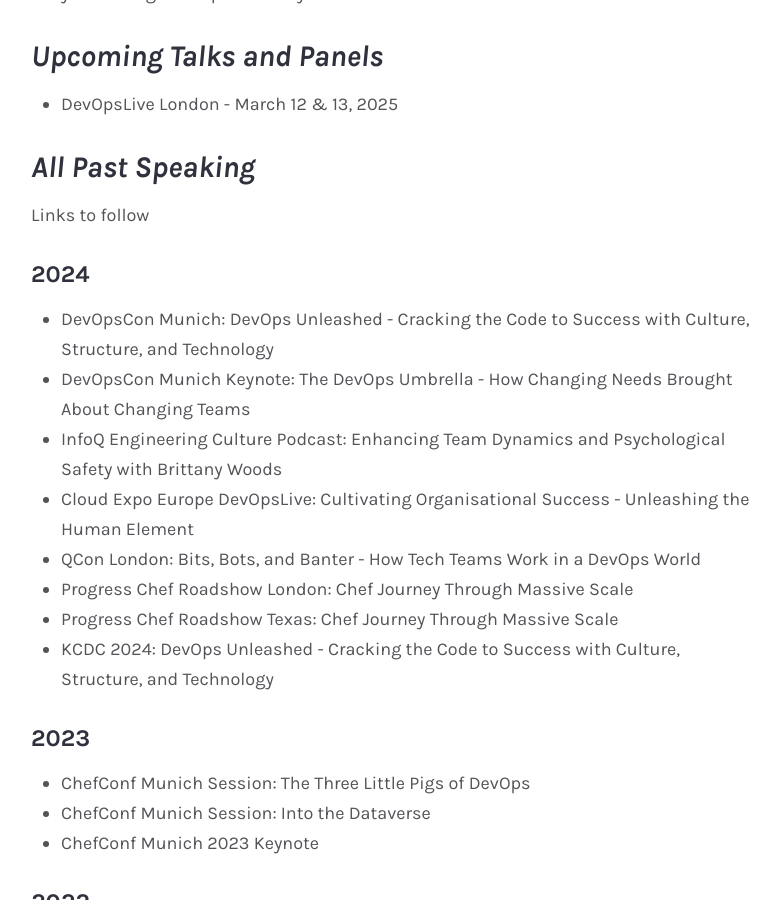
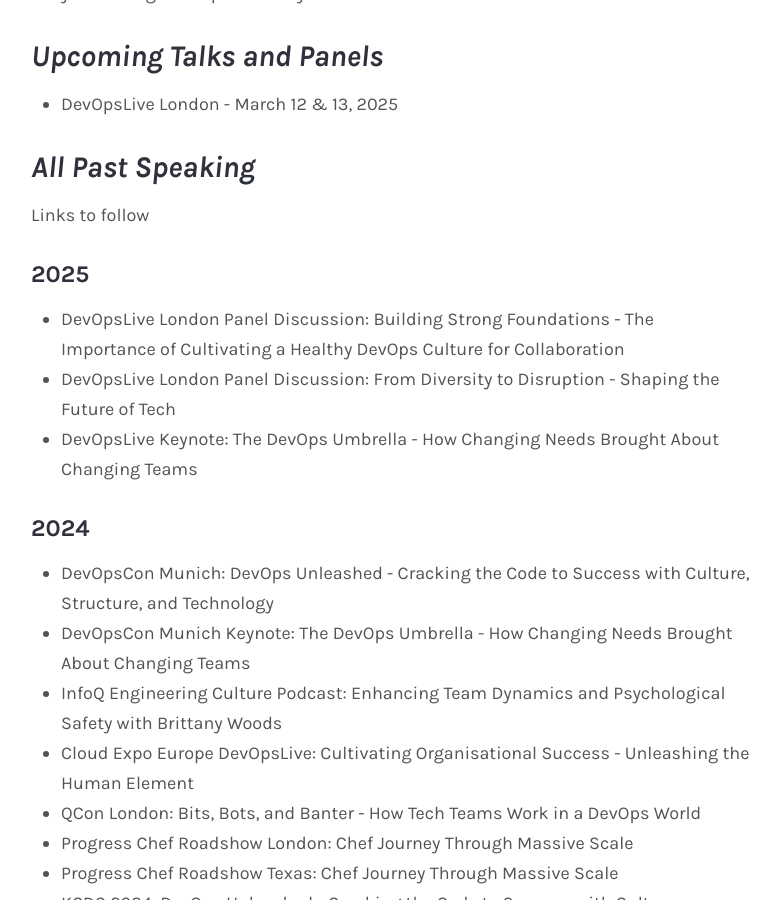
Before and after one commit to bnwoods/bnwoods.github.io, a Jekyll site: the page built from speaking.md, in a window 1280 px wide and 900 px high, scrolled down 1161 px. Shown: the whole window, without its empty margins (249-1029 px from the left). Built offline with Jekyll 4.4.1, drawn with Linux system fonts in a browser that asks for light colours; some web fonts are replaced; comment, search, counter and statistics services are not loaded.

Commit message:
Add devopslive 2025 session and panel details

```diff
--- a/speaking.md
+++ b/speaking.md
@@ -13,6 +13,12 @@
 ### _All Past Speaking_
 
 Links to follow
+
+#### 2025
+- DevOpsLive London Panel Discussion: Building Strong Foundations - The Importance of Cultivating a Healthy DevOps Culture for Collaboration
+- DevOpsLive London Panel Discussion: From Diversity to Disruption - Shaping the Future of Tech
+- DevOpsLive Keynote: The DevOps Umbrella - How Changing Needs Brought About Changing Teams
+
 
 #### 2024
 - DevOpsCon Munich: DevOps Unleashed - Cracking the Code to Success with Culture, Structure, and Technology
```
